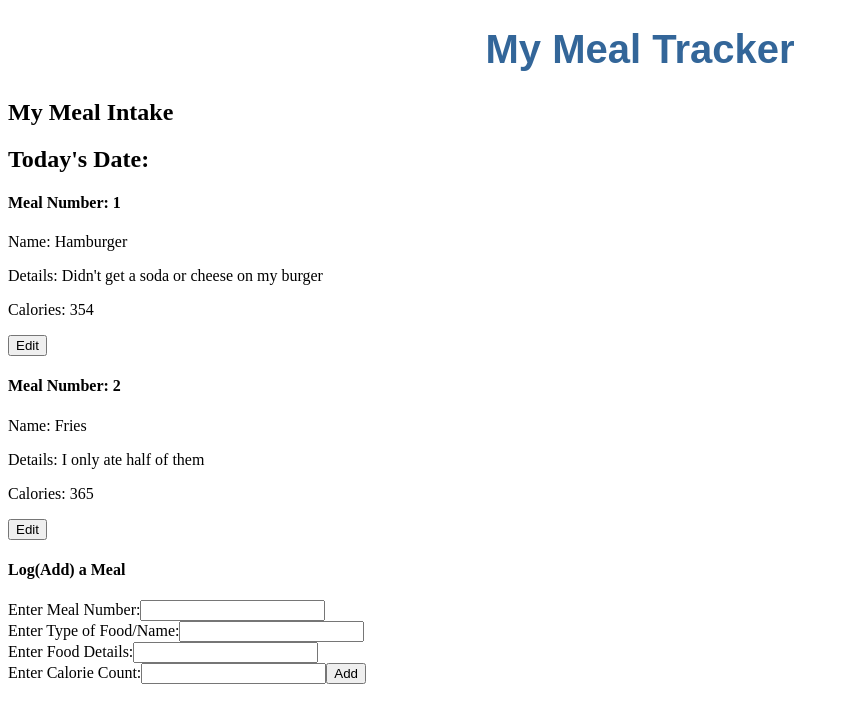
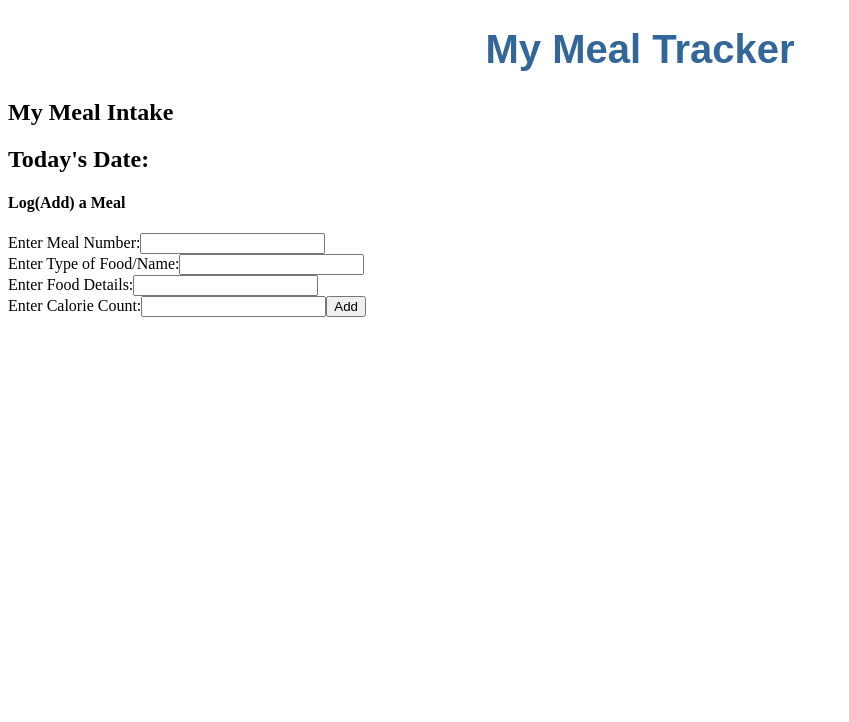
Before and after one commit to nellycheruiyot/Meal-Tracker-App, an Angular app: page / in a window 1280 px wide. Shown: the top 722 px of the page, without its empty margins (0-849 px from the left). Built offline with nearby package versions, Linux system fonts and the light colour scheme.

Commit message:
Modify parent component html file to set the receiving array from 'new-food'child component to empty

```diff
--- a/src/app/app.component.ts
+++ b/src/app/app.component.ts
@@ -9,8 +9,8 @@ import { Food } from './food.model';
 export class AppComponent {
   title = 'My Meal Tracker';
   public masterFoodList: Food[] = [
-    new Food(1, "Hamburger", "Didn't get a soda or cheese on my burger", 354),
-    new Food(2, "Fries", "I only ate half of them",365)
+    // new Food(1, "Hamburger", "Didn't get a soda or cheese on my burger", 354),
+    // new Food(2, "Fries", "I only ate half of them",365)
   ];
   selectedFood: Food = null;
   showDetails(clickedFood: Food) {
```
